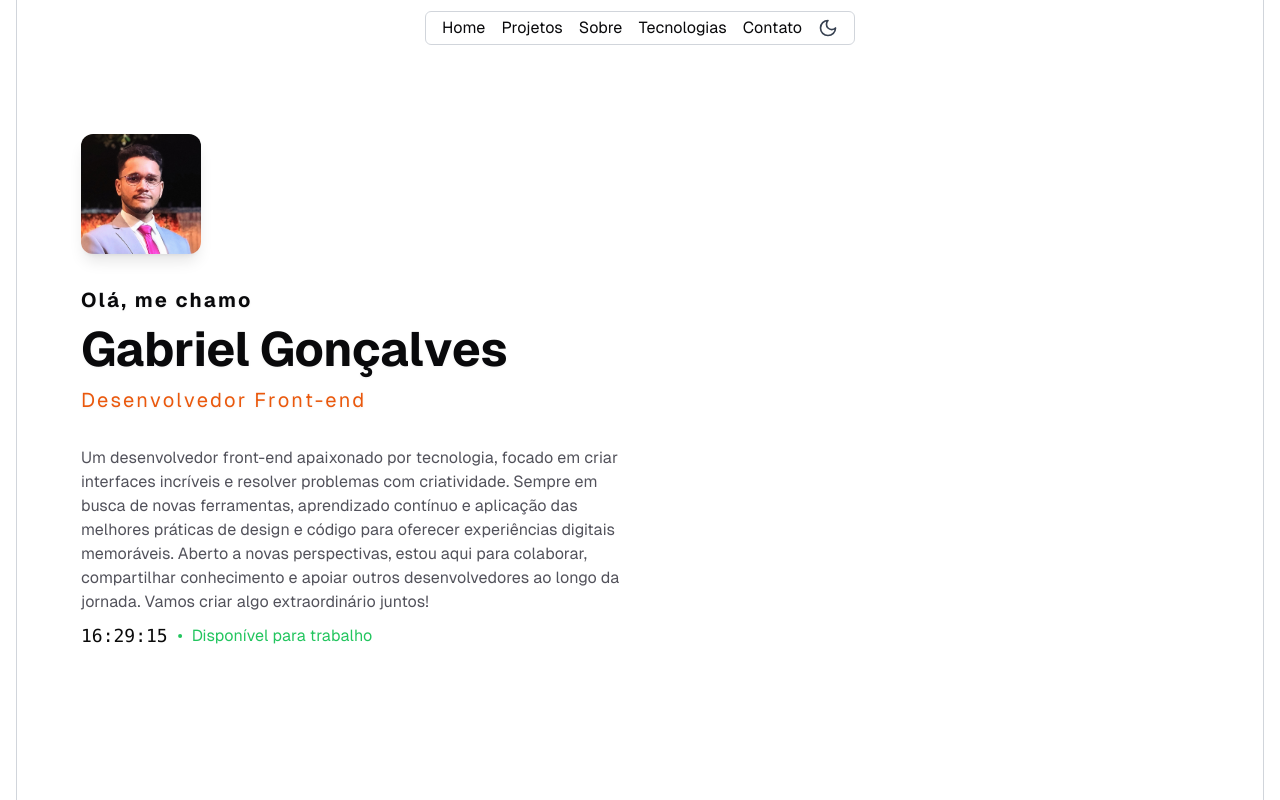
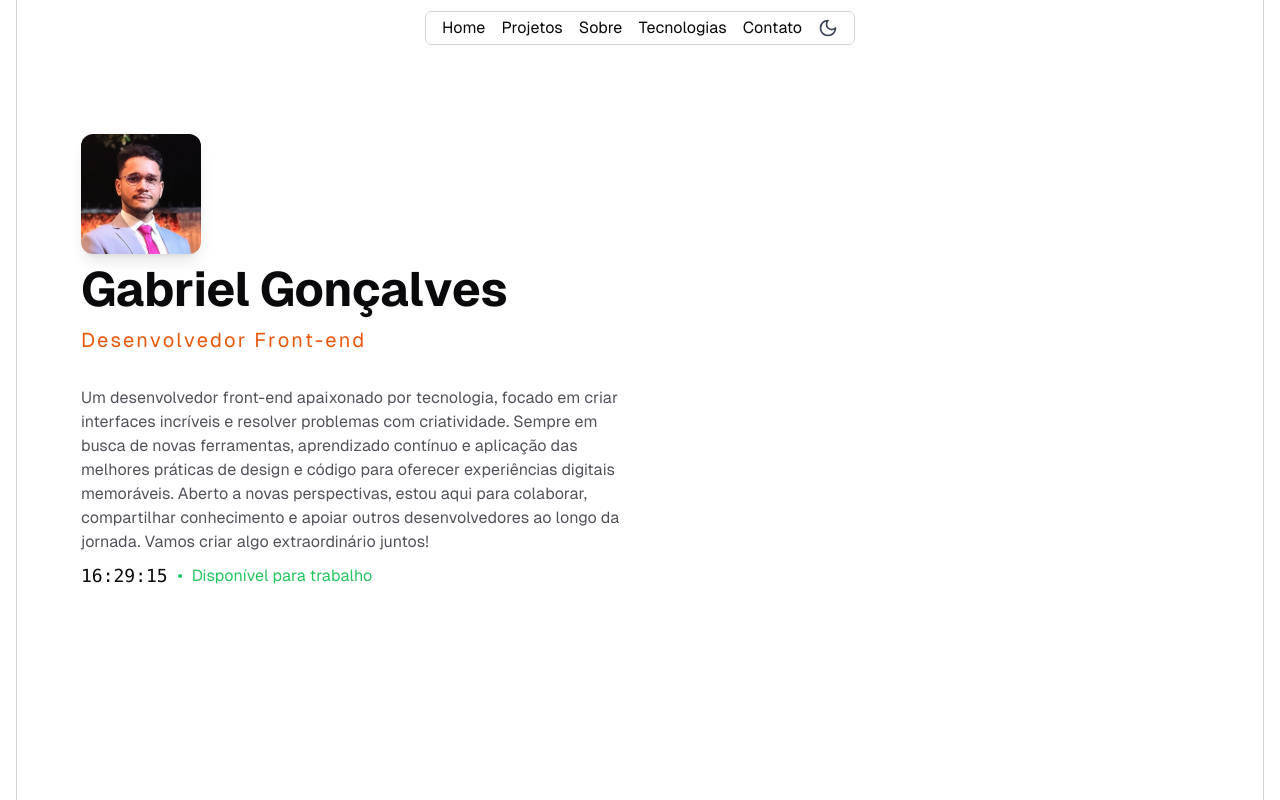
Before and after one commit to gabriellucasvh/portfolio, a Next.js app: page / in a window 1280 px wide. Shown: the top 800 px of the page. Built offline with nearby package versions, Linux system fonts and the light colour scheme.

Commit message:
Update Inicio.tsx

```diff
--- a/components/Sections/Inicio.tsx
+++ b/components/Sections/Inicio.tsx
@@ -17,10 +17,6 @@ const Inicio = () => {
           alt="Gabriel Gonçalves"
           width={120}
           height={120}
-        />
-        <GradualSpacing
-          className="text-center md:text-start text-xl font-bold -tracking-widest mt-5"
-          text="Olá, me chamo"
         />
         <GradualSpacing
           className="text-center md:text-start text-3xl md:text-5xl font-bold -tracking-widest"
```
